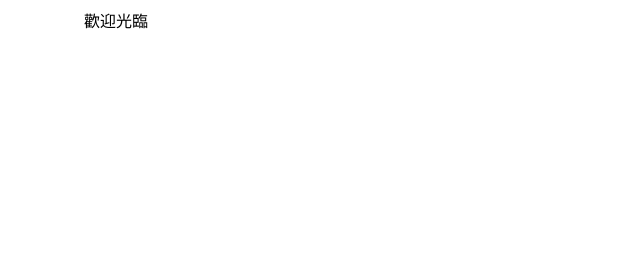
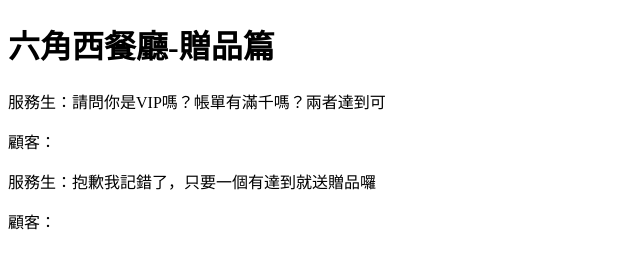
Before and after one commit to hsiaofang/hsiaofang.github.io, a plain HTML site: page index.html in a window 1280 px wide. Shown: the whole page, without its empty margins (0-640 px from the left). Drawn offline with Linux system fonts and the light colour scheme.

Commit message:
Update index.html

```diff
--- a/index.html
+++ b/index.html
@@ -1,6 +1,21 @@
-<html>
-　<head>
-　<title>我的第一個網頁</title>
-　</head>
-　<body>歡迎光臨</body>
+<!DOCTYPE html>
+<html lang="en">
+<head>
+    <meta charset="UTF-8">
+    <meta http-equiv="X-UA-Compatible" content="IE=edge">
+    <meta name="viewport" content="width=device-width, initial-scale=1.0">
+    <title>Document</title>
+</head>
+<body>
+    <div class="wrap">
+        <div class="wrap-inner">
+            <h1>六角西餐廳-贈品篇</h1>
+            <p>服務生：請問你是VIP嗎？帳單有滿千嗎？兩者達到可</p>
+            <p> 顧客：<em class="tag" id="andId"></em></p>
+            <p>服務生：抱歉我記錯了，只要一個有達到就送贈品囉</p>
+            <p> 顧客：<em class="tag" id="orId"></em></p>
+        </div>
+    </div>
+    <script src="if.js"></script>
+</body>
 </html>
```
